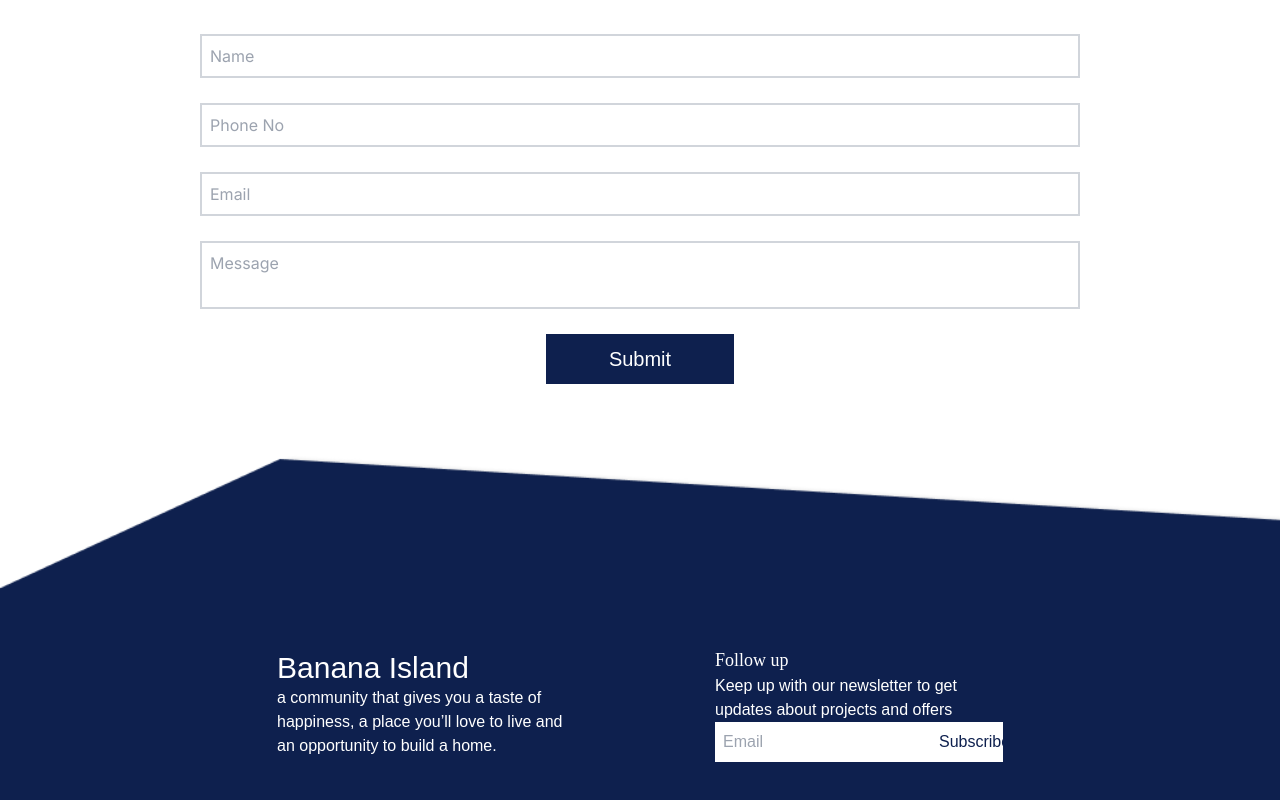
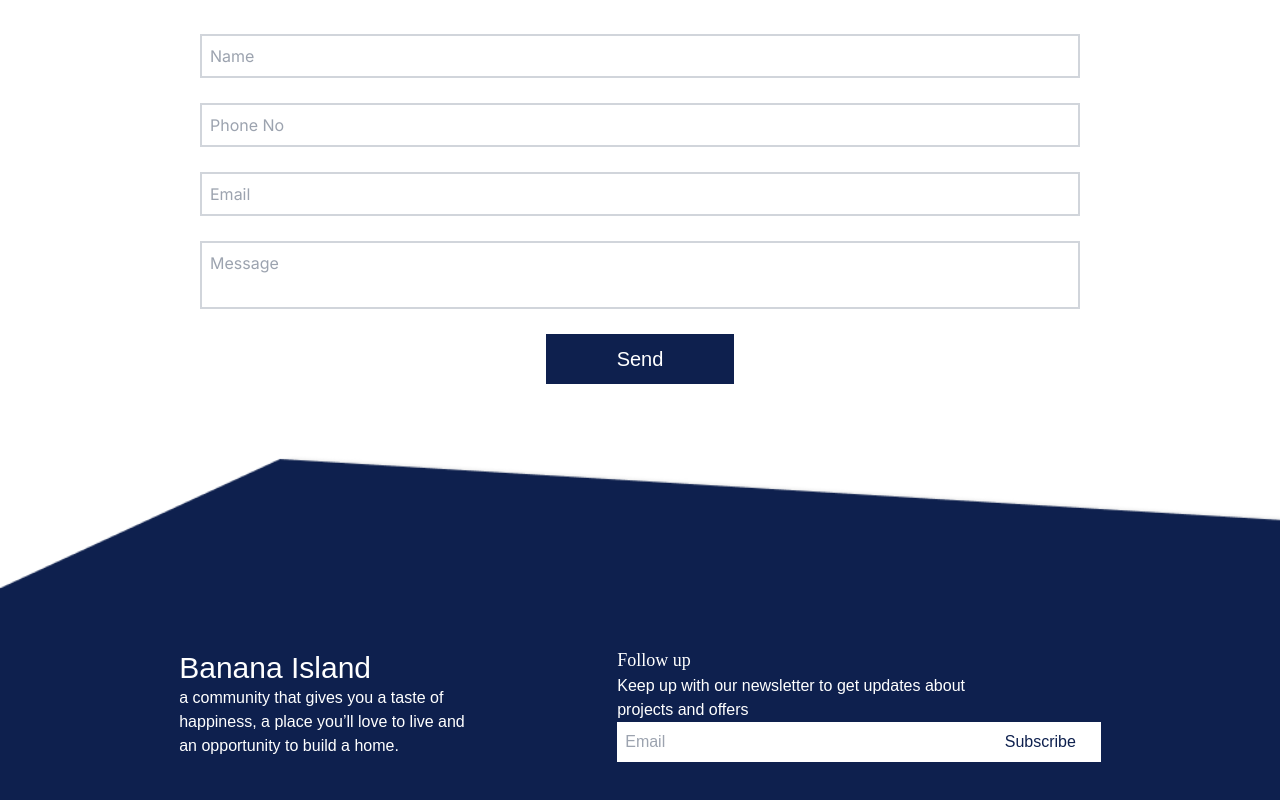
Before and after one commit to Bashamega/Pinaple-island, a Next.js app: page / in a window 1280 px wide. Shown: the part 4894-5694 px from the top of the page. Built offline with nearby package versions, Linux system fonts and the light colour scheme.

Commit message:
Last Fixes 🔥

```diff
--- a/src/components/Contact.tsx
+++ b/src/components/Contact.tsx
@@ -36,7 +36,7 @@ export function Contact() {
 
         <div className="flex justify-center">
           <button className="hover:bg-opacity-80   transition-colors duration-75 bg-[#0E204E] text-white font-manrope text-[20px] w-[188px] h-[50px]   cursor-pointer">
-            Submit
+            Send
           </button>
         </div>
       </form>
--- a/src/components/Footer.tsx
+++ b/src/components/Footer.tsx
@@ -9,13 +9,13 @@ export function Footer() {
           to live and an opportunity to build a home.
         </p>
       </div>
-      <div className="w-1/4 ml-[150px] hidden lg:block">
+      <div className="min-w-1/4 ml-[150px] hidden lg:block">
         <h1 className="text-lg font-playfair text-white">Follow up</h1>
-        <p className="text-white">
+        <p className="text-white w-3/4">
           Keep up with our newsletter to get updates about projects and offers
         </p>
         <form className="bg-white flex">
-          <input type="email" placeholder="Email" className="w-full p-2" />
+          <input type="email" placeholder="Email" className="w-3/4 p-2" />
           <button className="text-[#0E204E] hover:bg-[#000] w-1/4 p-2  border-white hover:text-white transition-colors duration-75">
             Subscribe
           </button>
```
